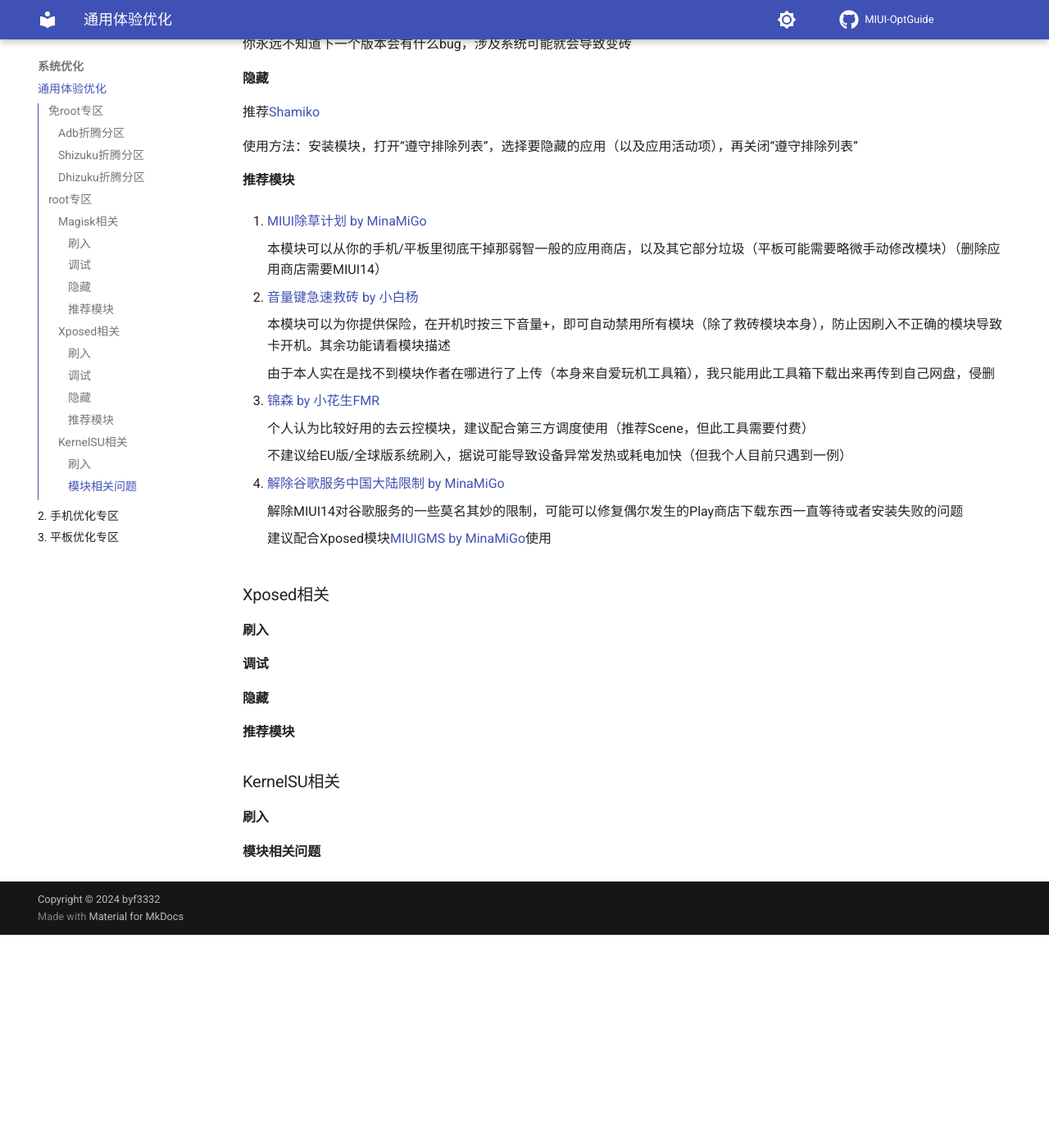
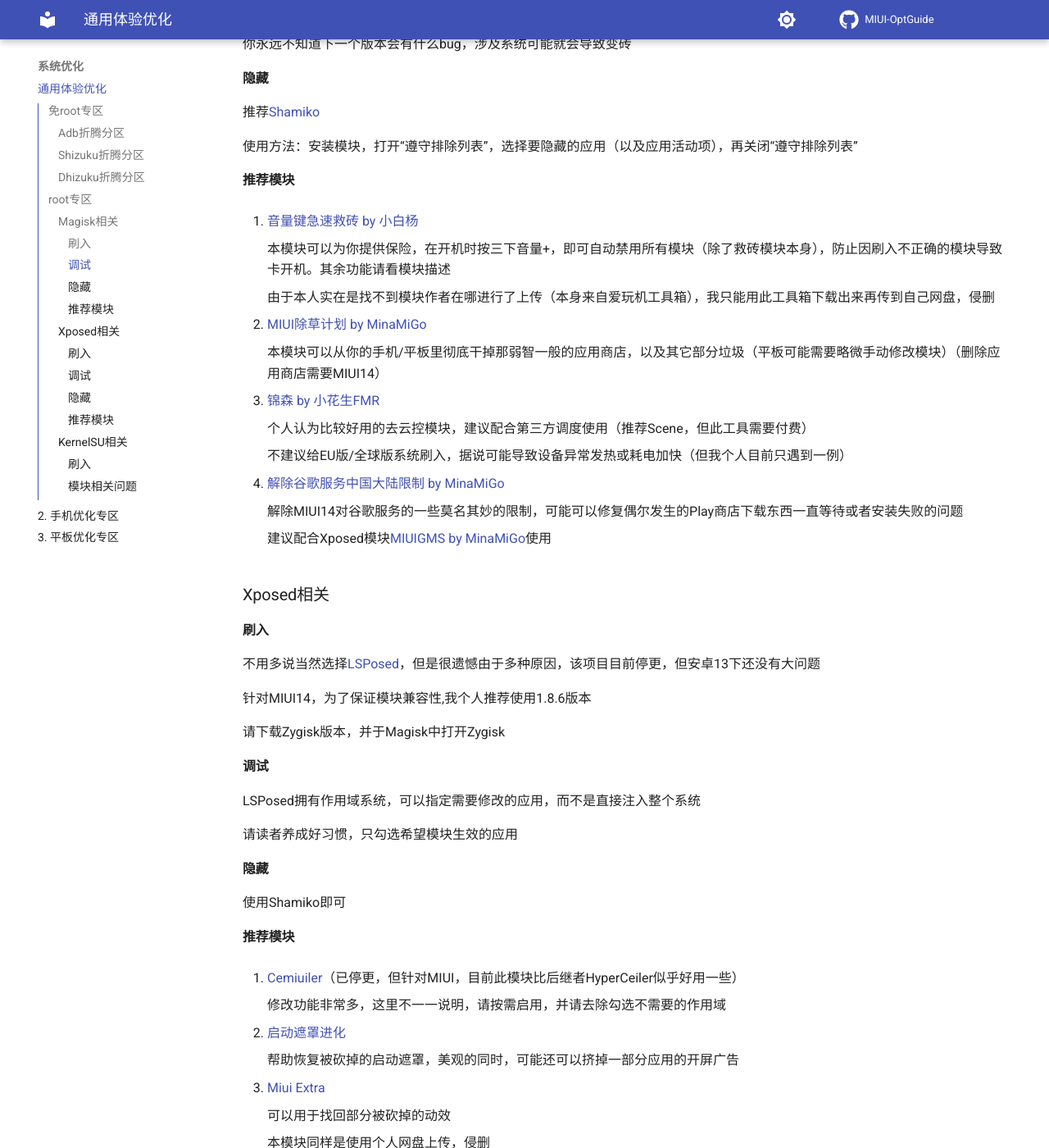
Before and after one commit to byf3332/MIUI-OptGuide, an MkDocs documentation site: the page built from docs/系统优化/1. 通用体验优化.md, in a window 1280 px wide and 1400 px high, scrolled down 1770 px. Shown: the whole window at 82% size. Built offline with MkDocs 1.6.1 and Material for MkDocs 9.7.7, drawn with Linux system fonts in a browser that asks for light colours; comment, search, counter and statistics services are not loaded; before the commit the page ends 2910 px from its top, so only the background shows below that; some of the changed text lies outside the part shown.

Commit message:
基本完成Xposed相关部分

```diff
--- a/docs/系统优化/1. 通用体验优化.md
+++ b/docs/系统优化/1. 通用体验优化.md
@@ -73,15 +73,15 @@
 
 #### 推荐模块
 
-1. [MIUI除草计划 by MinaMiGo](https://blog.minamigo.moe/archives/811)
-
-    本模块可以从你的手机/平板里彻底干掉那弱智一般的应用商店，以及其它部分垃圾（平板可能需要略微手动修改模块）（删除应用商店需要MIUI14）
-
-2. [音量键急速救砖 by 小白杨](https://jackwhitepiao.lanzv.com/iLL0f1mh6maj)
+1. [音量键急速救砖 by 小白杨](https://jackwhitepiao.lanzv.com/iLL0f1mh6maj)
 
     本模块可以为你提供保险，在开机时按三下音量+，即可自动禁用所有模块（除了救砖模块本身），防止因刷入不正确的模块导致卡开机。其余功能请看模块描述
 
     由于本人实在是找不到模块作者在哪进行了上传（本身来自爱玩机工具箱），我只能用此工具箱下载出来再传到自己网盘，侵删
+
+2. [MIUI除草计划 by MinaMiGo](https://blog.minamigo.moe/archives/811)
+
+    本模块可以从你的手机/平板里彻底干掉那弱智一般的应用商店，以及其它部分垃圾（平板可能需要略微手动修改模块）（删除应用商店需要MIUI14）
 
 3. [锦森 by 小花生FMR](https://github.com/Jinsens/Jinsen/releases/tag/Jinsen)
 
@@ -89,19 +89,53 @@
 
     不建议给EU版/全球版系统刷入，据说可能导致设备异常发热或耗电加快（但我个人目前只遇到一例）
 
-4. [解除谷歌服务中国大陆限制 by MinaMiGo](https://www.123pan.com/s/qjuiVv-cpGLh.html)
+4. [解除谷歌服务中国大陆限制 by MinaMiGo](https://blog.minamigo.moe/archives/1123)
 
     解除MIUI14对谷歌服务的一些莫名其妙的限制，可能可以修复偶尔发生的Play商店下载东西一直等待或者安装失败的问题
 
-    建议配合Xposed模块[MIUIGMS by MinaMiGo](https://www.123pan.com/s/qjuiVv-OzFLh.html)使用
+    建议配合Xposed模块[MIUIGMS by MinaMiGo](https://blog.minamigo.moe/archives/1022)使用
 
 
 
 ### Xposed相关
 #### 刷入
+
+不用多说当然选择[LSPosed](https://github.com/LSPosed/LSPosed/releases)，但是很遗憾由于多种原因，该项目目前停更，但安卓13下还没有大问题
+
+针对MIUI14，为了保证模块兼容性,我个人推荐使用1.8.6版本
+
+请下载Zygisk版本，并于Magisk中打开Zygisk
+
 #### 调试
+
+LSPosed拥有作用域系统，可以指定需要修改的应用，而不是直接注入整个系统
+
+请读者养成好习惯，只勾选希望模块生效的应用
+
+
 #### 隐藏
+
+使用Shamiko即可
+
 #### 推荐模块
+
+1. [Cemiuiler](https://github.com/ReChronoRain/Cemiuiler/releases)（已停更，但针对MIUI，目前此模块比后继者HyperCeiler似乎好用一些）
+
+    修改功能非常多，这里不一一说明，请按需启用，并请去除勾选不需要的作用域
+
+2. [启动遮罩进化](https://github.com/Xposed-Modules-Repo/com.gswxxn.restoresplashscreen/releases)
+
+    帮助恢复被砍掉的启动遮罩，美观的同时，可能还可以挤掉一部分应用的开屏广告
+
+3. [Miui Extra](https://jackwhitepiao.lanzv.com/ih4QJ1mhj5ni)
+
+    可以用于找回部分被砍掉的动效
+
+    本模块同样是使用个人网盘上传，侵删
+
+4. [MIUIGMS](https://blog.minamigo.moe/archives/1022)
+
+    本模块是Magisk模块[解除谷歌服务中国大陆限制](https://blog.minamigo.moe/archives/1123)的配套品，可用于配置FCM推送
 
 ### KernelSU相关
 #### 刷入
```
